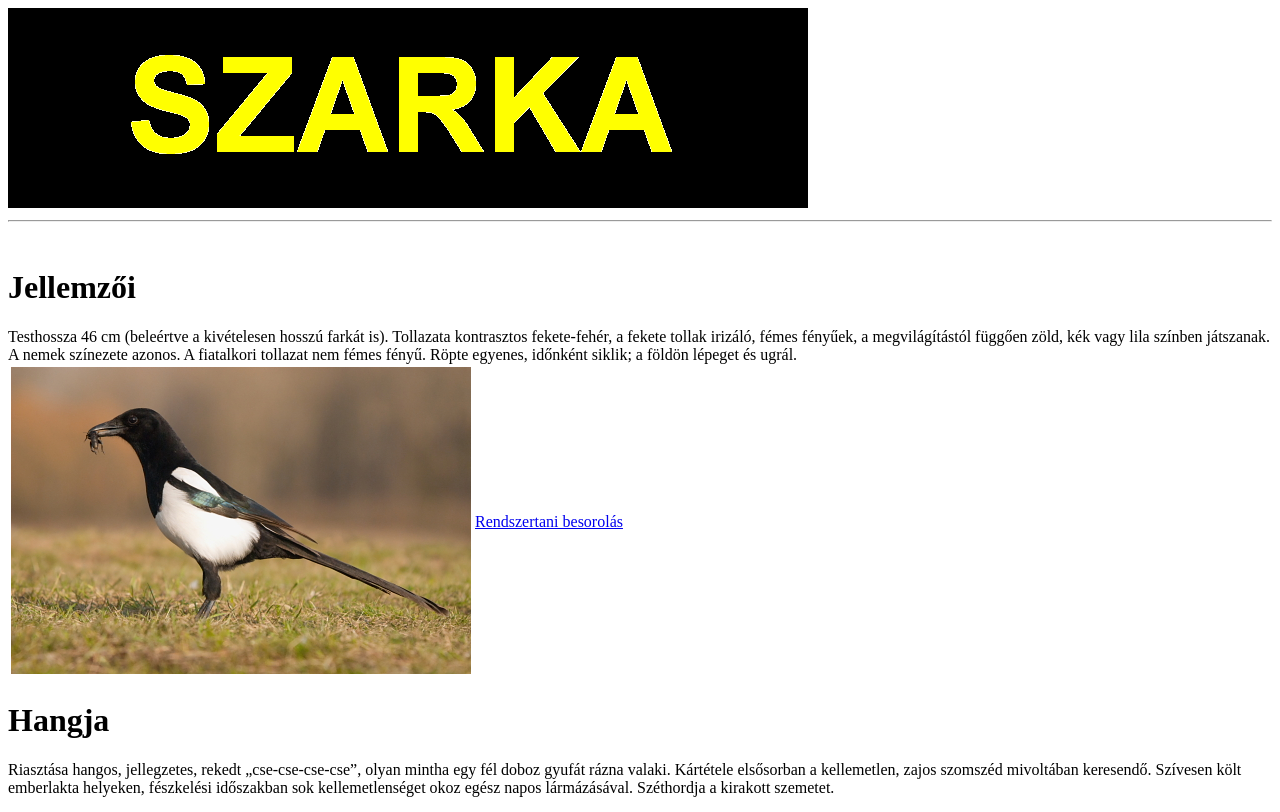
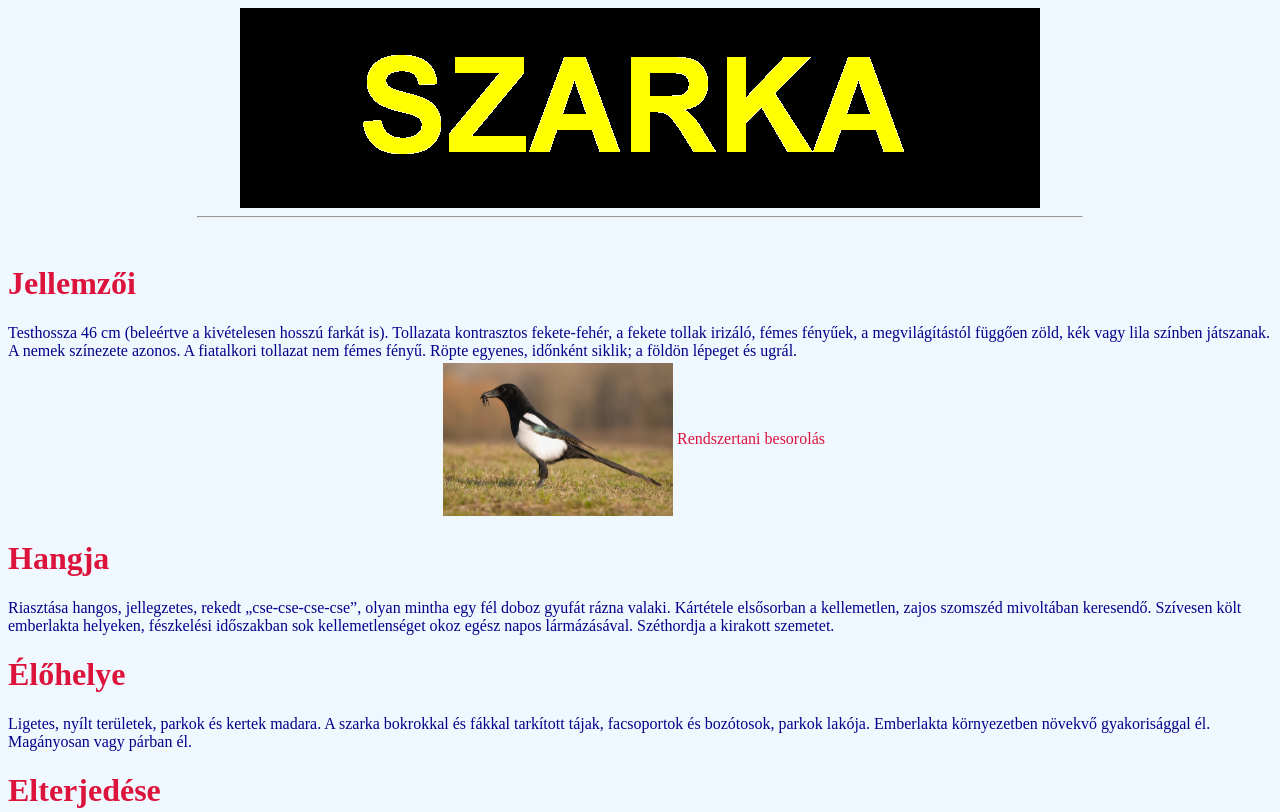
Before and after one commit to AcsBeni/Szarka, a plain HTML site: page index.html in a window 1280 px wide. Shown: the top 812 px of the page. Drawn offline with Linux system fonts and the light colour scheme; the site is published under a folder, as on GitHub Pages, so addresses that start at the root find nothing.

Commit message:
Add files via upload

```diff
--- a/index.html
+++ b/index.html
@@ -4,7 +4,7 @@
     <meta charset="UTF-8">
     <meta http-equiv="X-UA-Compatible" content="IE=edge">
     <meta name="viewport" content="width=device-width, initial-scale=1.0">
-    <link rel="stylesheet" href="/szarka.css">
+    <link rel="stylesheet" href="./szarka.css">
     <title>Szarkat</title>
 </head>
 <body>
@@ -18,7 +18,7 @@
     <table >
         <tr>
             <td ><img id="kep1"  src="./Kepek/kep1.jpg" alt="madar"></td>
-            <td><a href="/webforras2.html">Rendszertani besorolás</a></td>
+            <td><a href="./webforras2.html">Rendszertani besorolás</a></td>
             </tr>
     </table>
 
```
